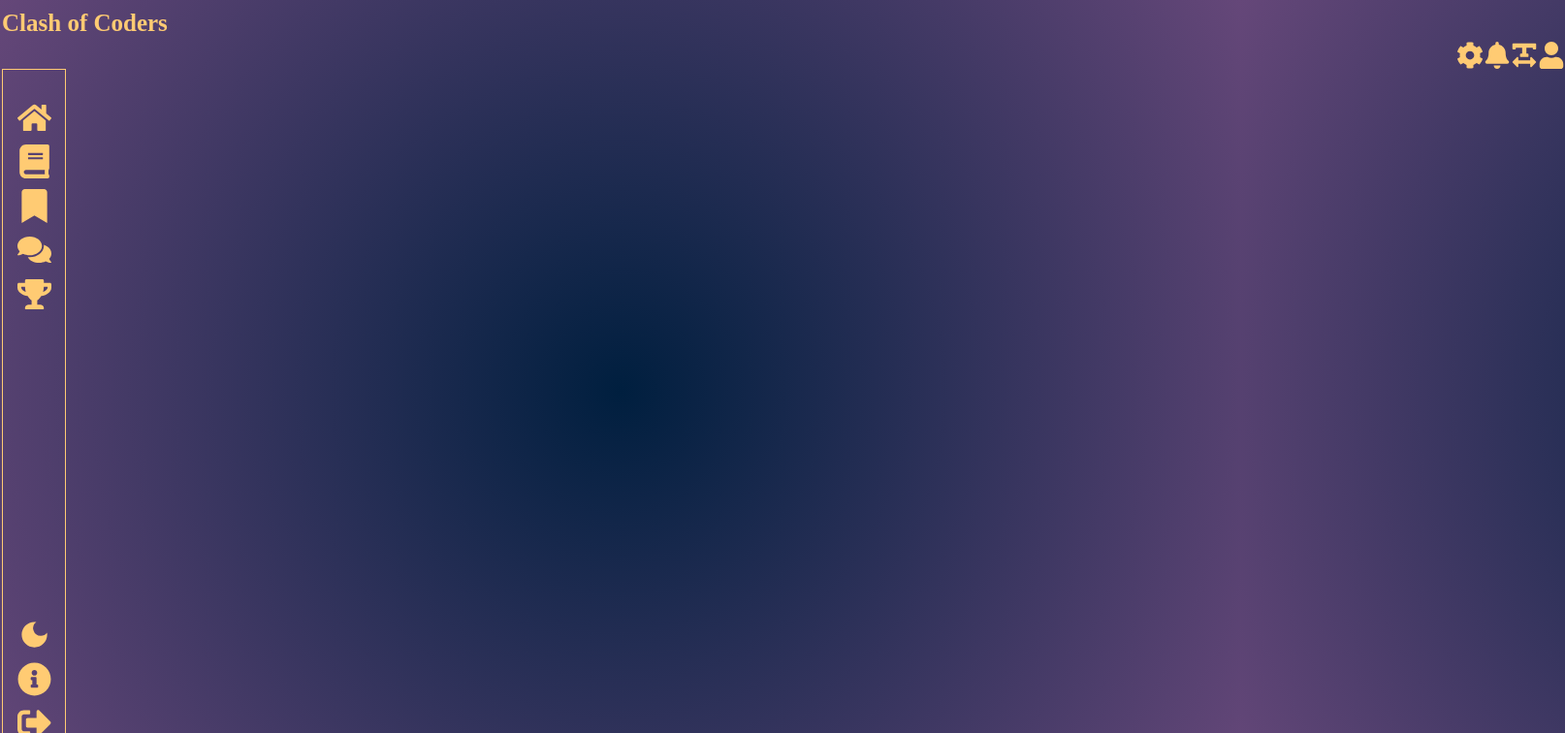
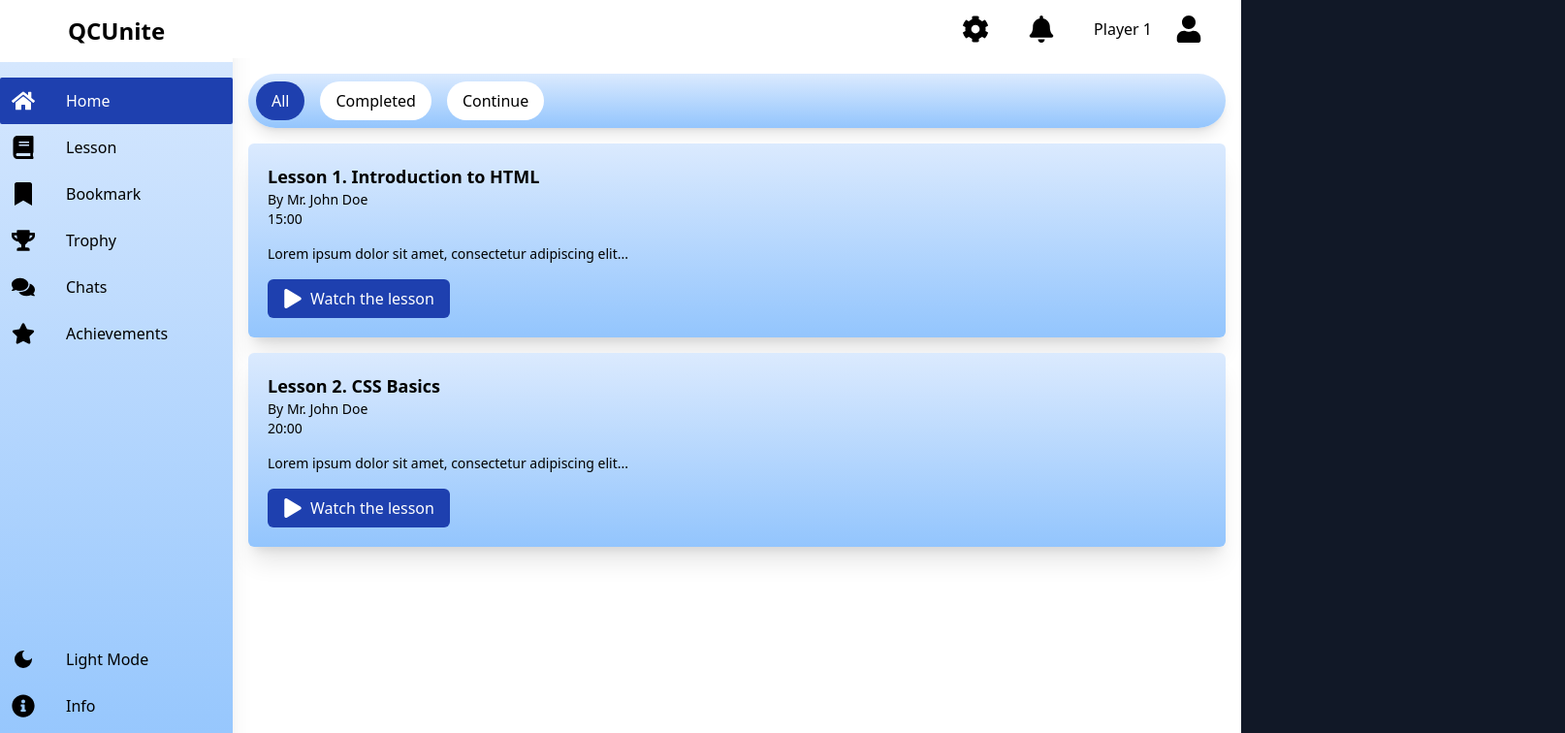
Before and after one commit to Piretz/code-quest-fe, a Next.js app: page / in a window 1280 px wide. Shown: the top 756 px of the page at 97% size, 1614 px wide, since content can reach past the window. Built offline with nearby package versions, Linux system fonts and the light colour scheme.

Commit message:
Page4Update

```diff
--- a/package.json
+++ b/package.json
@@ -40,6 +40,6 @@
     "eslint-config-next": "15.0.1",
     "postcss": "^8.4.49",
     "tailwindcss": "^3.4.15",
-    "typescript": "^5"
+    "typescript": "^5.7.2"
   }
 }
--- a/src/app/globals.css
+++ b/src/app/globals.css
@@ -2,13 +2,13 @@
  @tailwind components;
  @tailwind utilities;
 
- body {
+ /* body {
   margin: 0;
-  color: #ffcb73;
+  color: #000000;
   font-family: avallon caps;
   font-size: 25px;
   font-weight: 800;
-  background: radial-gradient(circle, #001f3f, #654779);
+  background: #ECF9FF;
   min-height: 100vh;
   display: flex;
   justify-content: left;
@@ -18,4 +18,9 @@
  }
  html {
   scroll-behavior: smooth;
+} */
+
+/* Custom Global Styles */
+body {
+  @apply bg-gray-900 text-white; /* Example global styles */
 }
--- a/src/app/layout.tsx
+++ b/src/app/layout.tsx
@@ -1,35 +1,49 @@
-import type { Metadata } from "next";
-import localFont from "next/font/local";
-import "./globals.css";
+// import type { Metadata } from "next";
+// import localFont from "next/font/local";
+// import "./globals.css";
 
-const geistSans = localFont({
-  src: "./fonts/GeistVF.woff",
-  variable: "--font-geist-sans",
-  weight: "100 900",
-});
-const geistMono = localFont({
-  src: "./fonts/GeistMonoVF.woff",
-  variable: "--font-geist-mono",
-  weight: "100 900",
-});
+// const geistSans = localFont({
+//   src: "./fonts/GeistVF.woff",
+//   variable: "--font-geist-sans",
+//   weight: "100 900",
+// });
+// const geistMono = localFont({
+//   src: "./fonts/GeistMonoVF.woff",
+//   variable: "--font-geist-mono",
+//   weight: "100 900",
+// });
 
-export const metadata: Metadata = {
-  title: "Code Quest",
-  description: "Generated by create next app",
-};
+// export const metadata: Metadata = {
+//   title: "Code Quest",
+//   description: "Generated by create next app",
+// };
+
+// export default function RootLayout({
+//   children,
+// }: Readonly<{
+//   children: React.ReactNode;
+// }>) {
+//   return (
+//     <html lang="en">
+//       <body
+//         className={`${geistSans.variable} ${geistMono.variable} antialiased`}
+//       >
+//         {children}
+//       </body>
+//     </html>
+//   );
+// }
+
+import '../app/globals.css';
 
 export default function RootLayout({
   children,
-}: Readonly<{
+}: {
   children: React.ReactNode;
-}>) {
+}) {
   return (
     <html lang="en">
-      <body
-        className={`${geistSans.variable} ${geistMono.variable} antialiased`}
-      >
-        {children}
-      </body>
+      <body className="font-sans">{children}</body>
     </html>
   );
 }
--- a/src/app/page.tsx
+++ b/src/app/page.tsx
@@ -1,13 +1,32 @@
-import Image from "next/image";
-import Sidebar from "../components/sidebar";
+// import Image from "next/image";
+// import Sidebar from "../components/sidebar";
 
-export default function Home() {
+// export default function Home() {
+//   return (
+//     <div>
+//           <Sidebar/>
+
+//       </div>
+
+//   )
+// }
+
+// import Dashboard from "../components/Dashboard";
+
+// export default function Home() {
+//   return <Dashboard />;
+// }
+// _app.tsx or root file
+import React from "react";
+import { ThemeProvider } from "../components/ThemeContext"; // Import the ThemeProvider
+import Dashboard from "../components/Dashboard";
+
+const App = () => {
   return (
-    <div>
-      <main><h1>Clash of Coders</h1></main>
-              <Sidebar />
-    </div>
+    <ThemeProvider>
+      <Dashboard />
+    </ThemeProvider>
+  );
+};
 
-
-  )
-}
+export default App;
--- /dev/null
+++ b/src/components/Dashboard.tsx
@@ -0,0 +1,73 @@
+"use client";
+import React, { useState } from "react";
+import Sidebar from "../components/sidebar";
+import Header from "../components/Header";
+import LessonCard from "../components/LessonCard";
+import { useTheme } from "../components/ThemeContext"; // Import Theme Context
+
+const Dashboard = () => {
+  const { isDarkMode } = useTheme(); // Get dark mode state from ThemeContext
+  const [activeFilter, setActiveFilter] = useState<string>("All");
+
+  const handleButtonClick = (filter: string) => {
+    setActiveFilter(filter);
+    console.log(`Button clicked: ${filter}`);
+  };
+
+  return (
+    <div
+      className={`flex h-screen ${
+        isDarkMode ? "bg-gray-900 text-white" : "bg-white text-black"
+      }`}
+    >
+      <Sidebar />
+      <div className="flex-1">
+        <Header />
+        <div className="p-4 space-y-4">
+          {/* Filter Buttons */}
+          <div
+            className={`flex space-x-4 p-2 rounded-full shadow-lg ${
+              isDarkMode
+                ? "bg-gray-700 text-white"
+                : "bg-gradient-to-b from-blue-100 to-blue-300"
+            }`}
+          >
+            {["All", "Completed", "Continue"].map((filter) => (
+              <button
+                key={filter}
+                className={`px-4 py-2 rounded-full ${
+                  activeFilter === filter
+                    ? "bg-blue-800 text-white"
+                    : isDarkMode
+                    ? "bg-gray-700 hover:bg-gray-600"
+                    : "bg-white text-black hover:bg-blue-400"
+                }`}
+                onClick={() => handleButtonClick(filter)}
+              >
+                {filter}
+              </button>
+            ))}
+          </div>
+
+          {/* Lesson Cards */}
+          <LessonCard
+            title="Lesson 1. Introduction to HTML"
+            duration="15:00"
+            author="Mr. John Doe"
+            description="Lorem ipsum dolor sit amet, consectetur adipiscing elit..."
+            isDarkMode={isDarkMode} // Pass isDarkMode to LessonCard
+          />
+          <LessonCard
+            title="Lesson 2. CSS Basics"
+            duration="20:00"
+            author="Mr. John Doe"
+            description="Lorem ipsum dolor sit amet, consectetur adipiscing elit..."
+            isDarkMode={isDarkMode} // Pass isDarkMode to LessonCard
+          />
+        </div>
+      </div>
+    </div>
+  );
+};
+
+export default Dashboard;
--- /dev/null
+++ b/src/components/Header.tsx
@@ -0,0 +1,38 @@
+import React from "react";
+import { FaUser, FaBell, FaCog } from "react-icons/fa";
+import { useTheme } from "../components/ThemeContext"; // Import Theme Context
+
+const Header = () => {
+  const { isDarkMode } = useTheme(); // Get isDarkMode from context
+
+  return (
+    <div
+      className={`flex items-center justify-between px-6 py-4 h-15 ${
+        isDarkMode ? "bg-gray-800 text-white" : "bg-white text-black"
+      }`}
+    >
+      <h1 className="text-xl font-bold"></h1>
+      <div className="flex space-x-6">
+        {/* Settings Button */}
+        <button className="flex items-center space-x-4 ">
+          <FaCog className="h-7 w-7" /> {/* Settings Icon */}
+          <span></span>
+        </button>
+        <button className="flex items-center space-x-4 ">
+          <FaBell className="h-7 w-7" /> {/* Player Icon */}
+          <span></span>
+        </button>
+        <button className="flex items-center space-x-8 ">
+          {/* <FaBell className="h-5 w-5" /> Player Icon */}
+          <span>Player 1</span>
+        </button>
+        <button className="flex items-center space-x-4 ">
+          <FaUser className="h-7 w-7" /> {/* Player Icon */}
+          <span></span>
+        </button>
+      </div>
+    </div>
+  );
+};
+
+export default Header;
--- /dev/null
+++ b/src/components/LessonCard.tsx
@@ -0,0 +1,43 @@
+import React from "react";
+import { FaPlay } from "react-icons/fa"; // Import the play icon
+
+interface LessonCardProps {
+  title: string;
+  duration: string;
+  author: string;
+  description: string;
+  isDarkMode: boolean; // Add isDarkMode to props
+}
+
+const LessonCard: React.FC<LessonCardProps> = ({
+  title,
+  duration,
+  author,
+  description,
+  isDarkMode,
+}) => {
+  return (
+    <div
+      className={`p-5 rounded-md shadow-xl ${
+        isDarkMode ? "bg-gray-800 text-white" : "bg-gradient-to-b from-blue-100 to-blue-300 text-black"
+      }`}
+    >
+      <h2 className="text-lg font-bold">{title}</h2>
+      <p className="text-sm">{`By ${author}`}</p>
+      <p className="text-sm">{duration}</p>
+      <p className="mt-4 text-sm">{description}</p>
+      <button
+        className={`mt-4 py-2 px-4 rounded-md flex items-center space-x-2 ${
+          isDarkMode
+            ? "bg-gray-700 hover:bg-gray-600 text-white"
+            : "bg-blue-800 hover:bg-blue-400 text-white"
+        }`}
+      >
+        <FaPlay className="h-5 w-5" />
+        <span>Watch the lesson</span>
+      </button>
+    </div>
+  );
+};
+
+export default LessonCard;
--- a/src/components/Terminal.module.css
+++ /dev/null
@@ -1,32 +0,0 @@
-/* /* .sidepanel {
-    display: flex;
-    flex-direction: column;
-    justify-content: flex-start;
-    align-items: center;
-    height: 90vh;
-    width: 50px;
-    border: 1px solid #ffcb73;
-} */
-.sidepanel {
-    display: flex;
-    flex-direction: column;
-    justify-content: space-between;
-    align-items: center;
-    height: 92vh;
-    width: 50px;
-    border: 1px solid #ffcb73;
-    padding: 2rem;
-    color: #ffcb73;
-  }
-
-.topicon {
-    display: flex;
-    flex-direction: row;
-    justify-content: right;
-    align-items: center;
-    padding-left: 1500px;
-}
-.icon {
-    padding-top: 100px;
-    padding-bottom: 10px;
-}
--- /dev/null
+++ b/src/components/ThemeContext.tsx
@@ -0,0 +1,35 @@
+"use client";
+import React, { createContext, useContext, useState, ReactNode } from "react";
+
+// Define the context type
+interface ThemeContextType {
+  isDarkMode: boolean;
+  toggleDarkMode: () => void;
+}
+
+// Create the context with default values
+const ThemeContext = createContext<ThemeContextType | undefined>(undefined);
+
+// ThemeProvider component
+export const ThemeProvider = ({ children }: { children: ReactNode }) => {
+  const [isDarkMode, setIsDarkMode] = useState<boolean>(false);
+
+  const toggleDarkMode = () => {
+    setIsDarkMode((prev) => !prev);
+  };
+
+  return (
+    <ThemeContext.Provider value={{ isDarkMode, toggleDarkMode }}>
+      {children}
+    </ThemeContext.Provider>
+  );
+};
+
+// Custom hook to access the theme context
+export const useTheme = () => {
+  const context = useContext(ThemeContext);
+  if (!context) {
+    throw new Error("useTheme must be used within a ThemeProvider");
+  }
+  return context;
+};
--- a/src/components/sidebar.tsx
+++ b/src/components/sidebar.tsx
@@ -1,138 +1,162 @@
-"use client"; // Marks this component as a client component
+"use client";
 import { useState } from "react";
+import { useTheme } from "../components/ThemeContext"; // Import Theme Context
 import {
   FaHome,
   FaBook,
   FaBookmark,
   FaComments,
   FaTrophy,
+  FaStar,
   FaInfoCircle,
   FaSignOutAlt,
-  FaUser,
-  FaBell,
-  FaCog,
-  FaLine,
-  FaTextWidth,
 } from "react-icons/fa";
 import { MdDarkMode } from "react-icons/md";
-import styles from "../components/Terminal.module.css";
 
-export default function Sidebar() {
-  const [darkMode, setDarkMode] = useState(false);
+const Sidebar = () => {
+  const { isDarkMode, toggleDarkMode } = useTheme(); // Get context values
+  const [activeButton, setActiveButton] = useState<string>("Home");
 
-  // Function to toggle dark mode
-  const toggleDarkMode = () => {
-    setDarkMode(!darkMode);
-    document.documentElement.classList.toggle("dark", !darkMode);
-  };
+  const primaryActions = ["Home", "Lesson", "Bookmark", "Trophy", "Chats", "Achievements"];
 
-  // Placeholder for button click actions
-  const handleClick = (label: string) => {
-    alert(`Clicked on ${label}`);
+  const handleButtonClick = (action: string) => {
+    if (primaryActions.includes(action)) {
+      setActiveButton(action);
+    }
+    console.log(`Clicked on ${action}`);
   };
 
   return (
-    <div className="flex flex-col h-screen">
-      {/* Top Icons Section */}
-      <div
-        className={`${styles.topicon} ml-48 flex space-x-4`}
-      >
-        <SidebarIcon
-          icon={<FaCog size={28} />}
-          label="Setting"
-          onClick={() => handleClick("Setting")}
-        />
-        <SidebarIcon
-          icon={<FaBell size={28} />}
-          label="Notification"
-          onClick={() => handleClick("Notification")}
-        />
-        <SidebarIcon
-          icon={<FaTextWidth size={28} />}
-          label="Name"
-          onClick={() => handleClick("Name")}
-        />
-        <SidebarIcon
-          icon={<FaUser size={28} />}
-          label="Profile"
-          onClick={() => handleClick("Profile")}
-        />
-
+    <div
+      className={`h-screen w-60 shadow-xl flex flex-col ${
+        isDarkMode ? "bg-gray-800 text-white" : "bg-gradient-to-b from-blue-100 to-blue-300 text-black"
+      }`}
+    >
+      {/* QCUnite Label */}
+      <div className={`flex items-center justify-center mb-4 py-4 h-15 ${isDarkMode ? "bg-gray-700" : "bg-white"}`}>
+        <div className="text-2xl font-bold">QCUnite</div>
       </div>
 
-      {/* Side Panel */}
-      <div
-        className={`${styles.sidepanel} fixed top-0 left-0 h-screen flex flex-col justify-between py-0`}
-      >
-        {/* Top Section */}
-        <div className="styles.icon">
-          <SidebarIcon
-            icon={<FaHome size={35} />}
-            label="Home"
-            onClick={() => handleClick("Home")}
+      {/* Sidebar Buttons */}
+      <ul className="flex flex-col space-y-0 w-full">
+        {/* Example: Home Button */}
+        <li>
+          <button
+            className={`flex items-center space-x-8 w-full p-3 rounded-sm ${
+              activeButton === "Home" ? "bg-blue-800 text-white" : isDarkMode ? "hover:bg-gray-700" : "hover:bg-blue-300"
+            }`}
+            onClick={() => handleButtonClick("Home")}
+          >
+            <FaHome className="h-6 w-6" />
+            <span>Home</span>
+          </button>
+        </li>
 
-          />
-          <SidebarIcon
-            icon={<FaBook size={35}/>}
-            label="Books"
-            onClick={() => handleClick("Books")}
-          />
-          <SidebarIcon
-            icon={<FaBookmark size={35} />}
-            label="Bookmarks"
-            onClick={() => handleClick("Bookmarks")}
-          />
-          <SidebarIcon
-            icon={<FaComments size={35} />}
-            label="Messages"
-            onClick={() => handleClick("Messages")}
-          />
-          <SidebarIcon
-            icon={<FaTrophy size={35}/>}
-            label="Achievements"
-            onClick={() => handleClick("Achievements")}
-          />
-        </div>
+         {/* Lesson Button */}
+         <li>
+          <button
+            className={`flex items-center space-x-8 w-full p-3 rounded-sm ${
+              activeButton === "Lesson" ? "bg-blue-800 text-white" : isDarkMode ? "hover:bg-gray-700" : "hover:bg-blue-300"
+            }`}
+            onClick={() => handleButtonClick("Lesson")}
+          >
+            <FaBook className="h-6 w-6" />
+            <span>Lesson</span>
+          </button>
+        </li>
 
-        {/* Bottom Section */}
-        <div className="flex flex-col items-center space-y-4">
-          <SidebarIcon
-            icon={<MdDarkMode size={35} />}
-            label="Darkmode"
+        {/* Bookmark Button */}
+        <li>
+          <button
+            className={`flex items-center space-x-8 w-full p-3 rounded-sm ${
+              activeButton === "Bookmark" ? "bg-blue-800 text-white" : isDarkMode ? "hover:bg-gray-700" : "hover:bg-blue-300"
+            }`}
+            onClick={() => handleButtonClick("Bookmark")}
+          >
+            <FaBookmark className="h-6 w-6" />
+            <span>Bookmark</span>
+          </button>
+        </li>
+
+        {/* Trophy Button */}
+        <li>
+          <button
+            className={`flex items-center space-x-8 w-full p-3 rounded-sm ${
+              activeButton === "Trophy" ? "bg-blue-800 text-white" : isDarkMode ? "hover:bg-gray-700" : "hover:bg-blue-300"
+            }`}
+            onClick={() => handleButtonClick("Trophy")}
+          >
+            <FaTrophy className="h-6 w-6" />
+            <span>Trophy</span>
+          </button>
+        </li>
+
+        {/* Chats Button */}
+        <li>
+          <button
+            className={`flex items-center space-x-8 w-full p-3 rounded-sm ${
+              activeButton === "Chats" ? "bg-blue-800 text-white" : isDarkMode ? "hover:bg-gray-700" : "hover:bg-blue-300"
+            }`}
+            onClick={() => handleButtonClick("Chats")}
+          >
+            <FaComments className="h-6 w-6" />
+            <span>Chats</span>
+          </button>
+        </li>
+
+        {/* Achievements Button */}
+        <li>
+          <button
+            className={`flex items-center space-x-8 w-full p-3 rounded-sm ${
+              activeButton === "Achievements" ? "bg-blue-800 text-white" : isDarkMode ? "hover:bg-gray-700" : "hover:bg-blue-300"
+            }`}
+            onClick={() => handleButtonClick("Achievements")}
+          >
+            <FaStar className="h-6 w-6" />
+            <span>Achievements</span>
+          </button>
+        </li>
+
+        {/* Add other buttons here */}
+      </ul>
+
+      {/* Dark Mode Toggle */}
+      <ul className="flex flex-col space-y-0 w-full mt-auto">
+
+        <li>
+          <button
+            className={`flex items-center space-x-8 w-full p-3 rounded-sm ${
+              isDarkMode ? "bg-gray-700 text-white" : "hover:bg-blue-200"
+            }`}
             onClick={toggleDarkMode}
-          />
-          <SidebarIcon
-            icon={<FaInfoCircle size={35} />}
-            label="Info"
-            onClick={() => handleClick("Info")}
-          />
-          <SidebarIcon
-            icon={<FaSignOutAlt size={35} />}
-            label="Logout"
-            onClick={() => handleClick("Logout")}
-          />
-        </div>
-      </div>
+          >
+            <MdDarkMode className="h-6 w-6" />
+            <span>{isDarkMode ? "Dark Mode" : "Light Mode"}</span>
+          </button>
+        </li>
+
+        <li>
+          <button
+            className={`flex items-center space-x-8 w-full p-3 rounded-sm hover:bg-gray-700`}
+            onClick={() => handleButtonClick("Info")}
+          >
+            <FaInfoCircle className="h-6 w-6" />
+            <span>Info</span>
+          </button>
+        </li>
+
+        <li>
+          <button
+            className={`flex items-center space-x-8 w-full p-3 rounded-sm hover:bg-gray-700`}
+            onClick={() => handleButtonClick("Sign Out")}
+          >
+            <FaSignOutAlt className="h-6 w-6" />
+            <span>Sign Out</span>
+          </button>
+        </li>
+      </ul>
     </div>
   );
-}
+};
 
-// SidebarIcon Component
-interface SidebarIconProps {
-  icon: React.ReactNode;
-  label: string;
-  onClick?: () => void; // Optional click handler
-}
-
-const SidebarIcon = ({ icon, label, onClick }: SidebarIconProps) => (
-  <button
-    type="button"
-    className="group"
-    onClick={onClick} // Handles click events
-    title={label} // Accessibility improvement: Adds a title for screen readers
-  >
-    <div className="w-10 h-10 bg-gradient-to-r from-yellow-500 to-orange-500 rounded-full flex items-center justify-center group-hover:scale-110 transition-transform">
-      {icon}
-    </div>
-  </button>
-);
+export default Sidebar;
```
Also changed, not shown: tailwind.config.js (+6 -4 lines), src/assets/steam.png (added), 1 other file (tests, documents, lock files or other folders).
